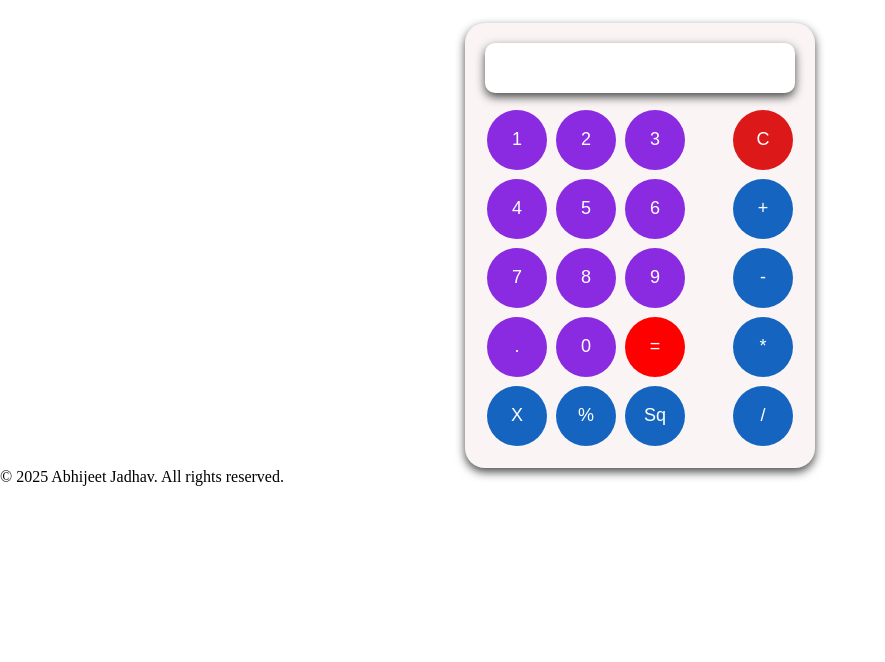
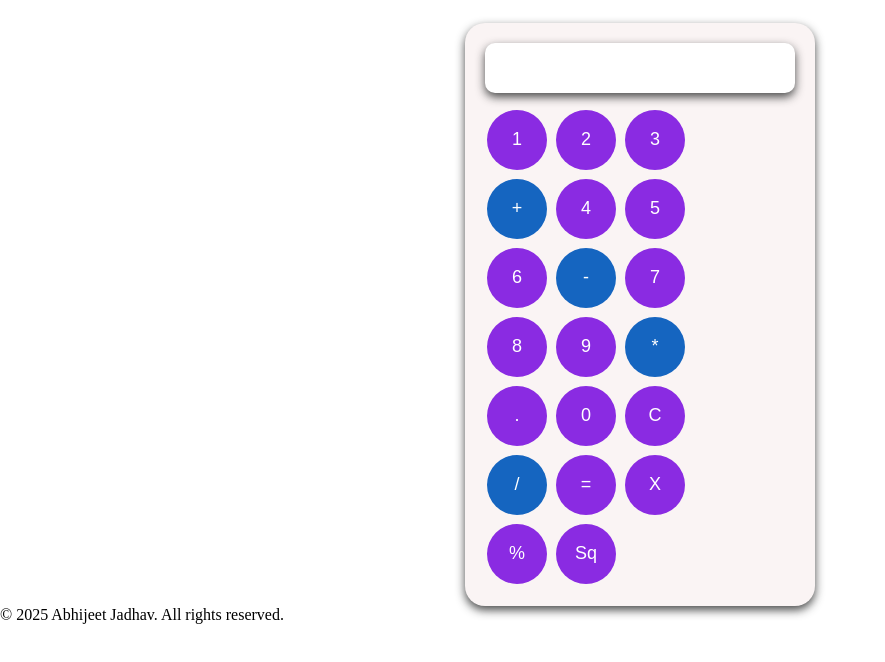
Before and after one commit to AbhijeetJadhav12/Calculator, a plain HTML site: page index.html in a window 1280 px wide. Shown: the part 104-766 px from the top of the page, without its empty margins (0-885 px from the left). Drawn offline with Linux system fonts and the light colour scheme.

Commit message:
Update index.html

```diff
--- a/index.html
+++ b/index.html
@@ -15,29 +15,24 @@
                 <button class="value" value="1" id="one">1</button>
                 <button class="value" value="2" id="two">2</button>
                 <button class="value" value="3" id="three">3</button>
-
+                <button class="operation" value="+" id="add">+</button>
                 <button class="value" value="4" id="four">4</button>
                 <button class="value" value="5" id="five">5</button>
                 <button class="value" value="6" id="six">6</button>
-
+                <button class="operation" value="-" id="sub">-</button>
                 <button class="value" value="7" id="seven">7</button>
                 <button class="value" value="8" id="eight">8</button>
                 <button class="value" value="9" id="nine">9</button>
-
+                <button class="operation" value="*" id="mul">*</button>
                 <button class="value" value="." id="point">.</button>
                 <button class="value" value="0" id="zero">0</button>
-          <button class="value" value="=" id="compare" style="background-color: red;">=</button>
-          <button class="value" value="X" id="remove" style="background-color: #1565c0;">X</button>
-          <button class="value" value="%" id="mod" style="background-color: #1565c0;">%</button>
-          <button class="value" value="square" id="square" style="background-color: #1565c0;">Sq</button>
-        </div>
+                <button class="value" value="C" id="clear">C</button>
 
-        <div class="operators">
-          <button class="operator" value="C" id="clear">C</button>
-          <button class="operation" value="+" id="add">+</button>
-          <button class="operation" value="-" id="sub">-</button>
-          <button class="operation" value="*" id="mul">*</button>
                 <button class="operation" value="/" id="div">/</button>
+                <button class="value" value="=" id="compare">=</button>
+                <button class="value" value="X" id="remove">X</button>
+                <button class="value" value="%" id="mod">%</button>
+                <button class="value" value="square" id="square">Sq</button>
             </div>
         </div>
     </div>
```
Lines whose indentation alone changed are shown as unchanged.
